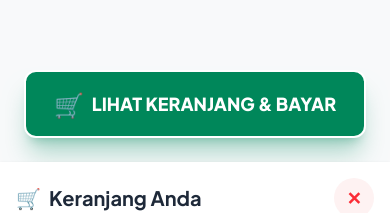
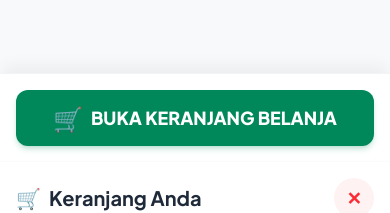
Before and after one commit to gania04/HEMAT-Help_Manage_Anything_The_Caf-, a Next.js app: page /pos in a window 390 px wide. Shown: the part 682-895 px from the top of the page. Before the commit the page ends 844 px from the top, so only its background shows below. Built offline with nearby package versions, Linux system fonts and the light colour scheme; no server answers; the database is empty.

Commit message:
fix: optimize POS layout for both landscape and portrait mobile with sticky bottom bar

```diff
--- a/src/app/(dashboard)/layout.tsx
+++ b/src/app/(dashboard)/layout.tsx
@@ -20,9 +20,9 @@ export default async function DashboardLayout({
   }
 
   return (
-    <div className="flex flex-col md:flex-row h-screen h-[100dvh] overflow-hidden bg-soft-gray">
+    <div className="flex flex-col md:flex-row min-h-screen md:h-screen md:h-[100dvh] md:overflow-hidden bg-soft-gray">
       <Sidebar activeUser={activeUser} activeRole={activeRole} />
-      <div className="flex-1 overflow-hidden flex flex-col">
+      <div className="flex-1 flex flex-col md:overflow-hidden">
         {children}
       </div>
     </div>
--- a/src/components/layout/PosLayout.tsx
+++ b/src/components/layout/PosLayout.tsx
@@ -11,9 +11,9 @@ export function PosLayout({
   const [isCartOpen, setIsCartOpen] = useState(false);
 
   return (
-    <div className="flex h-full w-full bg-soft-gray overflow-hidden relative">
+    <div className="flex flex-col lg:flex-row w-full lg:h-full bg-soft-gray lg:overflow-hidden relative min-h-screen lg:min-h-0">
       {/* Product Grid Area */}
-      <main className="flex-1 flex flex-col h-full min-w-0">
+      <main className="flex-1 flex flex-col lg:h-full min-w-0">
         <header className="bg-primary-green text-white p-4 flex justify-between items-center shadow-md z-10 shrink-0">
           <h1 className="text-xl font-bold">HEMAT POS</h1>
           <div className="text-sm bg-white/20 px-3 py-1 rounded-full">
@@ -21,17 +21,17 @@ export function PosLayout({
           </div>
         </header>
 
-        <div className="flex-1 overflow-y-auto p-4 md:p-6 pb-24 lg:pb-6 custom-scrollbar">
+        <div className="flex-1 p-4 md:p-6 lg:overflow-y-auto custom-scrollbar">
           {children}
         </div>
 
-        {/* Floating Action Button for Mobile */}
-        <div className="lg:hidden absolute bottom-6 left-6 right-6 z-30">
+        {/* Sticky Bottom Bar for Mobile */}
+        <div className="lg:hidden sticky bottom-0 left-0 right-0 p-4 bg-white border-t border-gray-100 shadow-[0_-10px_15px_-3px_rgba(0,0,0,0.05)] shrink-0 z-40">
           <button
             onClick={() => setIsCartOpen(true)}
-            className="w-full bg-[#00875A] text-white py-4 rounded-xl font-black shadow-xl shadow-[#00875A]/30 text-lg flex justify-center items-center gap-2 border-2 border-white active:scale-95 transition-transform"
+            className="w-full bg-[#00875A] text-white py-3 md:py-4 rounded-xl font-black shadow-md shadow-[#00875A]/20 text-lg flex justify-center items-center gap-2 active:scale-95 transition-transform"
           >
-            <span className="text-2xl">🛒</span> LIHAT KERANJANG & BAYAR
+            <span className="text-2xl">🛒</span> BUKA KERANJANG BELANJA
           </button>
         </div>
       </main>
```
